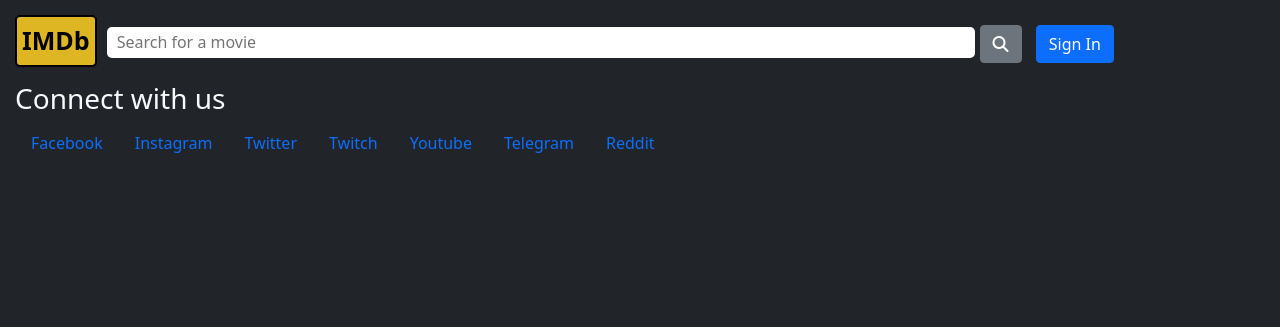
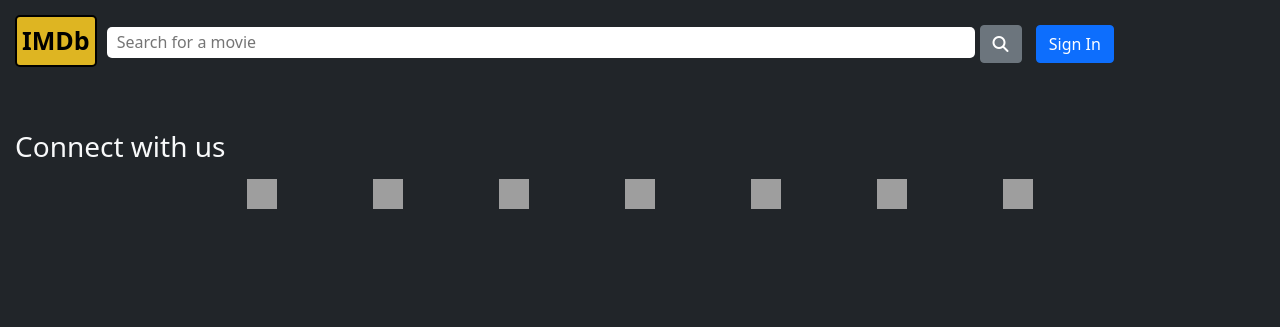
Before and after one commit to RevTpark/wp_imdb_clone, a Flask app: page /search in a window 1280 px wide. Shown: the top 327 px of the page. Run offline with Flask 2, Linux system fonts and the light colour scheme; some libraries are stand-ins or nearby versions; grey boxes are pictures that could not be loaded.

Commit message:
made changes

```diff
--- a/static/css/styles.css
+++ b/static/css/styles.css
@@ -63,6 +63,7 @@
     top:0;
 	width:100%;
 	height:100%;
+    padding:25px;
 }
 
 .nav-bar > a > button{
@@ -87,12 +88,13 @@
 
 .top-movies-container{
     margin-bottom: 20px;
-    text-align: center;
+    text-align: left;
 }
 
 .carousel{
-    width: 30%;
-    margin: auto;
+    text-align: left;
+    padding:25px;
+    width:60%;
 }
 
 @media screen and (max-width: 700px) {
@@ -188,7 +190,7 @@
 }
 
 .card-image{
-    border-radius: 25px;
+    border-radius: 15px;
 }
 
 .flash-message{
--- a/templates/base.html
+++ b/templates/base.html
@@ -52,29 +52,43 @@
         {% endif %}
     {% endwith %}
     {% block content %}{% endblock %}
-    <div class="text-light">
+    <div class="text-light justify-content-center pt-5">
         <h3>Connect with us</h3>
-        <ul class="nav">
+        <ul class="nav justify-content-center">
             <li class="nav-item">
-                <div class="nav-link">Facebook</div>
+                <div class="nav-link px-5">
+                    <a href="#"><img src="https://bit.ly/3P5KDnC" alt="facebook" style="width:30px;height:30px"></a>
+                </div>
             </li>
             <li class="nav-item">
-                <div class="nav-link">Instagram</div>
+                <div class="nav-link px-5">
+                    <a href="#"><img src="https://bit.ly/397dQhu" alt="Twitter" style="width:30px;height:30px"></a>
+                </div>
             </li>
             <li class="nav-item">
-                <div class="nav-link">Twitter</div>
+                <div class="nav-link px-5">
+                    <a href="#"><img src="https://bit.ly/3kR8o4I" alt="Instagram" style="width:30px;height:30px"></a>
+                </div>
             </li>
             <li class="nav-item">
-                <div class="nav-link">Twitch</div>
+                <div class="nav-link px-5">
+                    <a href="#"><img src="https://bit.ly/3vT7Qld" alt="Twitch" style="width:30px;height:30px"></a>
+                </div>
             </li>
             <li class="nav-item">
-                <div class="nav-link">Youtube</div>
+                <div class="nav-link px-5">
+                    <a href="#"><img src="https://bit.ly/3sk5Jos" alt="Youtube" style="width:30px;height:30px"></a>
+                </div>
             </li>
             <li class="nav-item">
-                <div class="nav-link">Telegram</div>
+                <div class="nav-link px-5">
+                    <a href="#"><img src="https://bit.ly/3Ph1HqO" alt="Telegram" style="width:30px;height:30px"></a>
+                </div>
             </li>
             <li class="nav-item">
-                <div class="nav-link">Reddit</div>
+                <div class="nav-link px-5">
+                    <a href="#"><img src="https://bit.ly/3kMRjsO" alt="Reddit" style="width:30px;height:30px"></a>
+                </div>
             </li>
         </ul>
     </div>
--- a/templates/displayMovies.html
+++ b/templates/displayMovies.html
@@ -7,8 +7,8 @@
         {% for movie in movies %}
             <a href="{{ url_for('movie_details', movie_id=movie['imdbID'])}}" style="text-decoration:none;">
                 <div class="card-tile text-light row">
-                    <div class="col">
-                        <img class="card-image" src="{{ movie['Poster'] }}" alt="Poster for {{ movie['Title']}}" width="25%">
+                    <div class="col-sm-2">
+                        <img class="card-image" src="{{ movie['Poster'] }}" alt="Poster for {{ movie['Title']}}" width="90%">
                     </div>
                     <div class="col">
                         <div class="row">
--- a/templates/home.html
+++ b/templates/home.html
@@ -24,13 +24,13 @@
             <!-- The slideshow/carousel -->
             <div class="carousel-inner">
                 <div class="carousel-item active">
-                    <img src="https://bit.ly/3JGyNwq" alt="Los Angeles" class="d-block w-100">
+                    <img src="https://i0.wp.com/www.heyuguys.com/images/2015/10/star-wars-the-force-awakens-poster-landscape.jpg" alt="Los Angeles" class="d-block w-100">
                 </div>
                 <div class="carousel-item">
-                    <img src="https://bit.ly/3K9U2XN" alt="Chicago" class="d-block w-100">
+                    <img src="https://www.coffeeandcigarettes.co.uk/wp-content/uploads/2017/08/LandOfMine_CCWebsite_1600x900-1.jpg" alt="Chicago" class="d-block w-100">
                 </div>
                 <div class="carousel-item">
-                    <img src="https://bit.ly/3IEgoQY" alt="New York" class="d-block w-100">
+                    <img src="https://img.wallpapersafari.com/desktop/1440/900/39/56/sUNPLa.jpg" alt="New York" class="d-block w-100">
                 </div>
             </div>
 
```
Also changed, not shown: 1 other file.
